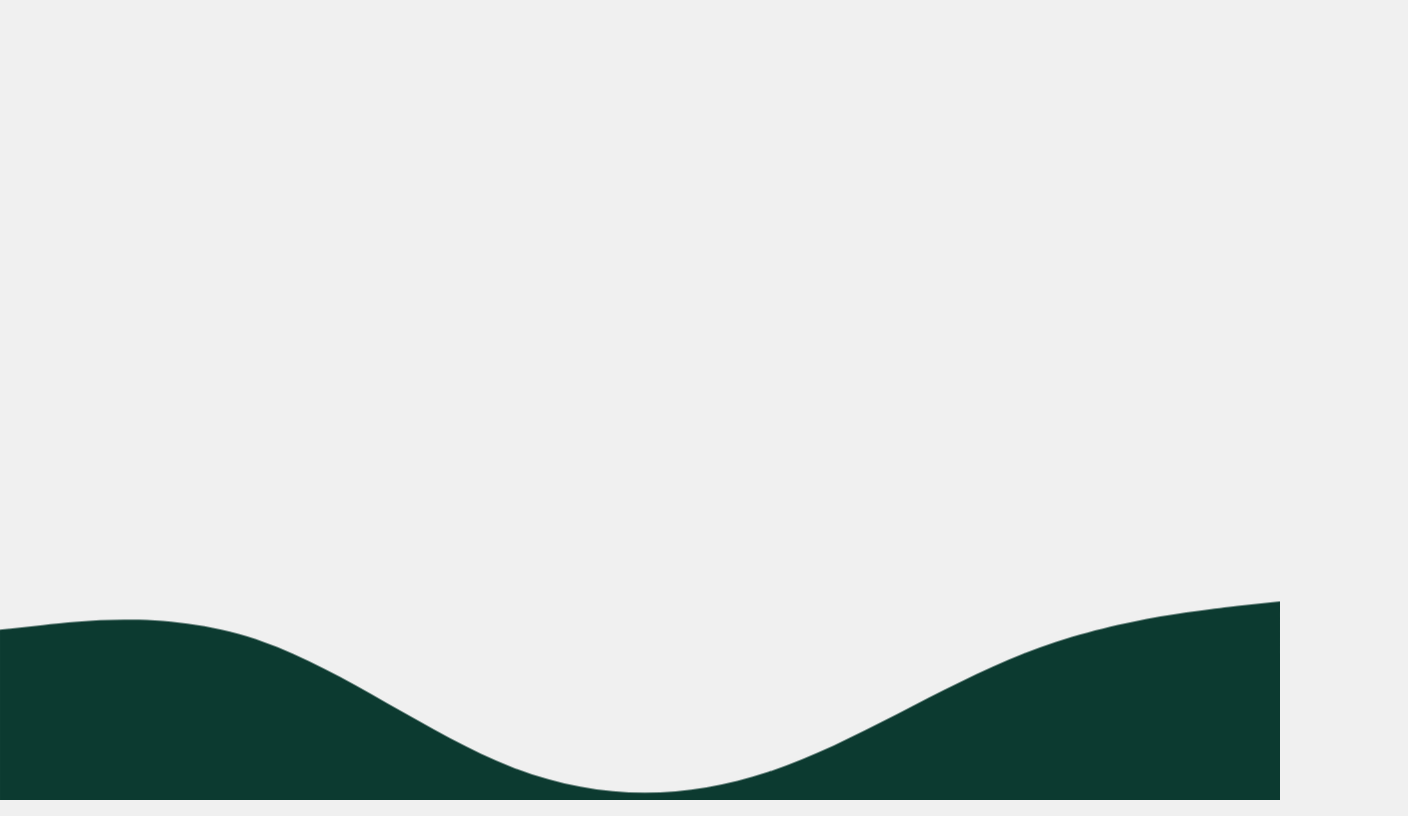
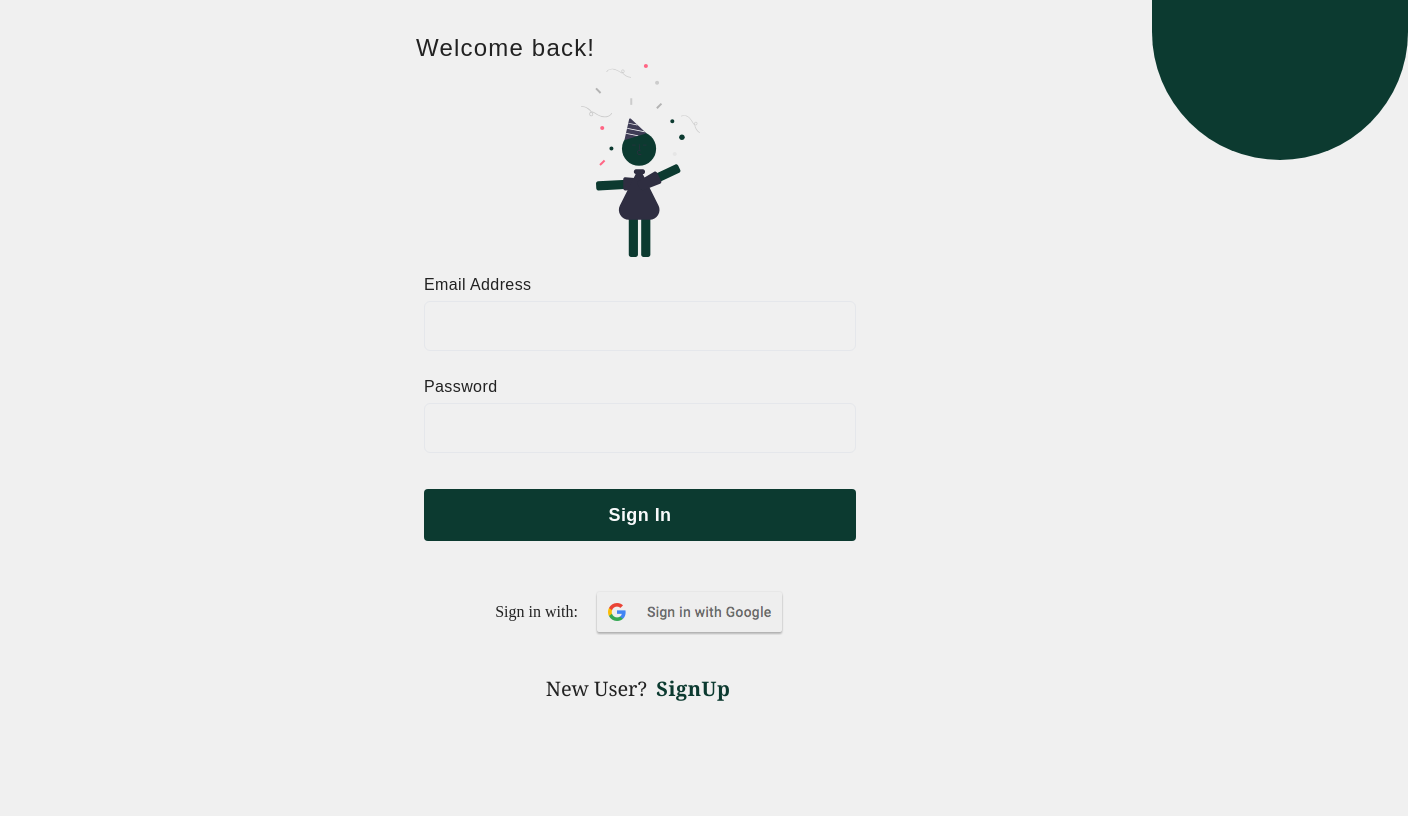
Before and after one commit to Amos-Ditto/Logistics-App, a Nuxt app in the folder client-app/: page /auth in a window 1280 px wide. Before the commit this address had no page. Shown: the whole page, 1408 px wide, since content can reach past the window. Built offline with nearby package versions, Linux system fonts and the light colour scheme.

Commit message:
feat: Auths Pages View

```diff
--- a/client-app/app.vue
+++ b/client-app/app.vue
@@ -17,6 +17,29 @@ body {
     box-sizing: border-box;
     -webkit-tap-highlight-color: transparent;
     outline: none;
-    @apply bg-[#f0f0f0];
+    @apply bg-[#f0f0f0] text-dark;
+}
+
+.layout-enter-active,
+.layout-leave-active {
+    transition: all 0.4s;
+}
+
+.layout-enter-from,
+.layout-leave-to {
+    filter: grayscale(1);
+    @apply opacity-5;
+}
+
+.page-enter-active,
+.page-leave-active {
+    transition: all 0.4s;
+}
+.page-enter-from {
+    opacity: 0;
+    @apply -translate-y-2;
+}
+.page-leave-to {
+    opacity: 0;
 }
 </style>
--- /dev/null
+++ b/client-app/layouts/auths.vue
@@ -0,0 +1,8 @@
+<template>
+    <main class="fixed top-0 bottom-0 left-0 right-0 flex flex-col">
+        <slot />
+        <footer class="absolute bottom-0 w-full rotate-180 -z-10">
+            <IconsFooterWave />
+        </footer>
+    </main>
+</template>
--- a/client-app/nuxt.config.ts
+++ b/client-app/nuxt.config.ts
@@ -11,6 +11,7 @@ export default defineNuxtConfig({
             meta: [{ name: 'description', content: 'Send & Fetch products throughout any place.' }],
         },
         pageTransition: { name: 'page', mode: 'out-in' },
+        layoutTransition: { name: 'layout', mode: 'out-in' },
     },
     unocss: {
         icons: true,
--- /dev/null
+++ b/client-app/pages/auth.vue
@@ -0,0 +1,20 @@
+<script setup lang="ts">
+definePageMeta({
+    layout: false,
+})
+</script>
+<template>
+    <main>
+        <NuxtLayout name="auths">
+            <section class="flex flex-col relative w-full">
+                <!-- Body Design -->
+                <div
+                    class="bg-curve absolute top-0 right-0 w-[50vw] lg:w-[20vw] h-[40vh] sm:h-[40vh] translate-x-1/2 -translate-y-1/2 rounded-full bg-default transition duration-200"
+                ></div>
+                <main class="w-full flex flex-col">
+                    <NuxtPage />
+                </main>
+            </section>
+        </NuxtLayout>
+    </main>
+</template>
--- /dev/null
+++ b/client-app/pages/auth/index.vue
@@ -0,0 +1,66 @@
+<template>
+    <section class="flex items-center justify-center flex-col pb-4 w-full">
+        <div class="body w-full sm:w-[480px] h-[800px] flex flex-col py-8 z-20 px-4">
+            <div class="title flex flex-col gap-y-2">
+                <h3 class="text-dark text-2xl tracking-wider font-light">Welcome back!</h3>
+            </div>
+            <div class="banner w-full flex flex-col items-center justify-center">
+                <img src="@/assets/images/SignUp.svg" alt="" />
+            </div>
+            <form @submit.prevent="" class="flex flex-col gap-y-6 w-full pt-4 px-2">
+                <div class="input-field w-full flex flex-col gap-y-1">
+                    <label for="mail">Email Address</label>
+                    <div class="input relative w-full flex items-center">
+                        <input type="email" id="mail" />
+                        <div class="i-carbon-email absolute right-4 text-2xl"></div>
+                    </div>
+                </div>
+                <div class="input-field w-full flex flex-col gap-y-1">
+                    <label for="pass">Password</label>
+                    <div class="input relative w-full flex items-center">
+                        <input type="password" id="pass" />
+                        <div class="i-carbon-password absolute right-4 text-2xl"></div>
+                    </div>
+                </div>
+                <div class="submit pt-3 w-full flex items-center justify-center">
+                    <button
+                        class="bg-[#0C3A30] w-full py-3 px-3 flex flex-row items-center justify-center gap-x-3 text-gray-50 rounded hover:opacity-90 transition duration-200"
+                    >
+                        <span class="tracking-wide capitalize text-lg font-semibold">Sign In</span>
+                    </button>
+                </div>
+            </form>
+            <div id="gSignInWrapper" class="flex flex-row justify-center gap-x-4 w-full items-center pb-4 pt-12 px-2">
+                <span class="label">Sign in with:</span>
+                <button class="hover:opacity-80 transition duration-200">
+                    <img src="@/assets/images/btn_google.png" alt="" />
+                </button>
+            </div>
+            <div class="other flex flex-col w-full items-center py-6">
+                <small class="text-xl font-serif"
+                    >New User?
+                    <NuxtLink to="/auth/new" class="font-semibold tracking-wide text-default px-1 hover:opacity-80 cursor-pointer"
+                        >SignUp</NuxtLink
+                    ></small
+                >
+            </div>
+        </div>
+    </section>
+</template>
+
+<style scoped>
+.input-field label {
+    @apply text-base tracking-wide;
+}
+.input-field input {
+    @apply w-full py-3 px-4 rounded-md border border-default outline-none bg-inherit tracking-wide;
+}
+.submit button:hover .i-carbon-arrow-up-right {
+    @apply translate-x-0.5 -translate-y-0.5;
+}
+
+span.label {
+    font-family: serif;
+    font-weight: normal;
+}
+</style>
--- /dev/null
+++ b/client-app/pages/auth/new.vue
@@ -0,0 +1,72 @@
+<template>
+    <section class="flex items-center justify-center flex-col pb-4 w-full">
+        <div class="body w-full sm:w-[480px] h-[800px] flex flex-col py-8 z-20 px-4">
+            <div class="title flex flex-col gap-y-2">
+                <h3 class="text-dark text-2xl tracking-wide font-light">Create a Free</h3>
+                <h4 class="tracking-wide text-5xl text-default font-normal">Account</h4>
+            </div>
+            <form @submit.prevent="" class="flex flex-col gap-y-5 w-full pt-8 px-2">
+                <div class="input-field w-full flex flex-col gap-y-1">
+                    <label for="name">FullName</label>
+                    <div class="input relative w-full flex items-center">
+                        <input type="text" id="name" />
+                        <div class="i-carbon-user absolute right-4 text-2xl"></div>
+                    </div>
+                </div>
+                <div class="input-field w-full flex flex-col gap-y-1">
+                    <label for="mail">Email Address</label>
+                    <div class="input relative w-full flex items-center">
+                        <input type="email" id="mail" />
+                        <div class="i-carbon-email absolute right-4 text-2xl"></div>
+                    </div>
+                </div>
+                <div class="input-field w-full flex flex-col gap-y-1">
+                    <label for="pass">Password</label>
+                    <div class="input relative w-full flex items-center">
+                        <input type="password" id="pass" />
+                        <div class="i-carbon-password absolute right-4 text-2xl"></div>
+                    </div>
+                </div>
+                <div class="submit pt-4 w-full flex items-center justify-center">
+                    <button
+                        class="bg-[#0C3A30] w-full py-3 px-3 flex flex-row items-center justify-center gap-x-3 text-gray-50 rounded hover:opacity-90 transition duration-200"
+                    >
+                        <span class="tracking-wide capitalize text-lg font-semibold">Sign Up</span>
+                        <!-- <div class="i-carbon-arrow-up-right text-3xl cursor-pointer transition duration-200"></div> -->
+                    </button>
+                </div>
+            </form>
+            <div id="gSignInWrapper" class="flex flex-row justify-center gap-x-4 w-full items-center pb-4 pt-12 px-2">
+                <span class="label">Sign in with:</span>
+                <button class="hover:opacity-80 transition duration-200">
+                    <img src="@/assets/images/btn_google.png" alt="" />
+                </button>
+            </div>
+            <div class="other flex flex-col w-full items-center py-6">
+                <small class="text-xl font-serif"
+                    >Exiting User?
+                    <NuxtLink to="/auth" class="font-semibold tracking-wide text-default px-1 hover:opacity-80 cursor-pointer"
+                        >Login</NuxtLink
+                    ></small
+                >
+            </div>
+        </div>
+    </section>
+</template>
+
+<style scoped>
+.input-field label {
+    @apply text-base tracking-wide;
+}
+.input-field input {
+    @apply w-full py-3 px-4 rounded-md border border-default outline-none bg-inherit tracking-wide;
+}
+.submit button:hover .i-carbon-arrow-up-right {
+    @apply translate-x-0.5 -translate-y-0.5;
+}
+
+span.label {
+    font-family: serif;
+    font-weight: normal;
+}
+</style>
--- a/client-app/pages/index.vue
+++ b/client-app/pages/index.vue
@@ -1,7 +1,7 @@
 <template>
     <section class="h-full flex flex-col items-center justify-start">
         <div class="body w-[360px] h-[800px] flex items-start justify-center flex-col pb-4">
-            <div class="banner">
+            <div class="banner w-full flex items-center justify-center">
                 <img src="@/assets/images/Banner.svg" alt="" />
             </div>
             <div class="title-text pt-20">
@@ -9,7 +9,7 @@
                     send anything <span class="font-bold text-[#0C3A30]">fast</span>
                 </h3>
             </div>
-            <article class="pt-4 indent-8 leading-6 text-gray-600">
+            <article class="pt-4 indent-8 leading-6 text-gray-600 tracking-wide font-light text-lg">
                 Create your quick account, find the best rates and transfer your items from one location to another.
             </article>
             <div class="redirect pt-16 w-full flex items-center justify-center">
--- a/client-app/tailwind.config.js
+++ b/client-app/tailwind.config.js
@@ -1,24 +1,25 @@
 /** @type {import('tailwindcss').Config} */
 
-const colors = require("tailwindcss/colors");
+const colors = require('tailwindcss/colors')
 
 module.exports = {
-	content: ["./components/**/*.{js,vue,ts}", "./layouts/**/*.vue", "./pages/**/*.vue", "./plugins/**/*.{js,ts}", "./nuxt.config.{js,ts}"],
+    content: ['./components/**/*.{js,vue,ts}', './layouts/**/*.vue', './pages/**/*.vue', './plugins/**/*.{js,ts}', './nuxt.config.{js,ts}'],
     theme: {
         extend: {
             colors: {
-				dark: "rgb(12 12 13 / 1)",
+                dark: 'rgb(12 12 13 / 1)',
+                default: '#0C3A30',
             },
         },
         screens: {
-			xs: "400px",
-			sm: "640px",
-			md: "768px",
-			lg: "1024px",
-			xl: "1280px",
-			"2xl": "1536px",
+            xs: '400px',
+            sm: '640px',
+            md: '768px',
+            lg: '1024px',
+            xl: '1280px',
+            '2xl': '1536px',
         },
     },
-	darkMode: "class",
-	plugins: [require("@tailwindcss/line-clamp")],
-};
+    darkMode: 'class',
+    plugins: [require('@tailwindcss/line-clamp')],
+}
```
Also changed, not shown: client-app/assets/images/SignUp.svg (added), client-app/assets/images/btn_google.png (added). Lines whose indentation alone changed are shown as unchanged.
